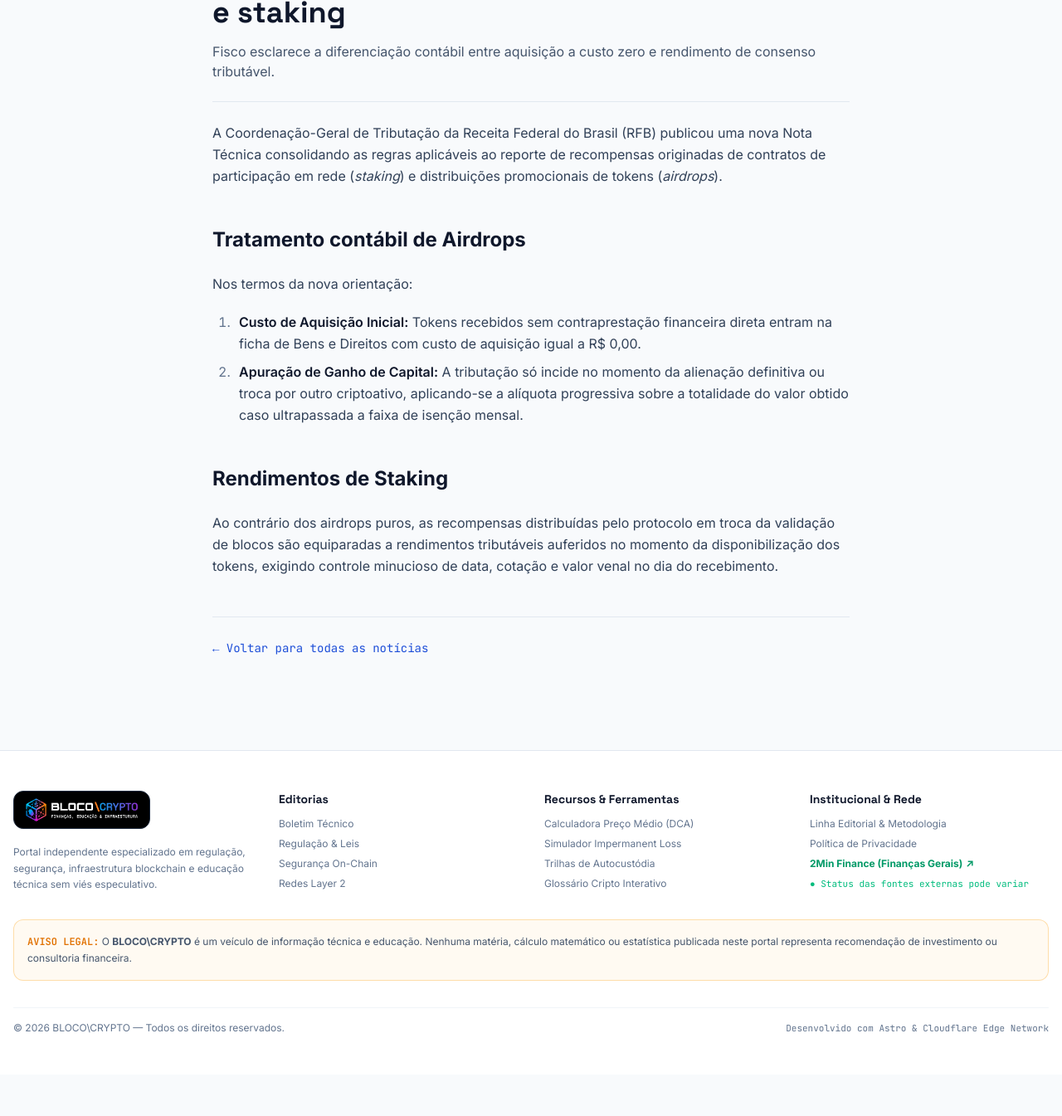
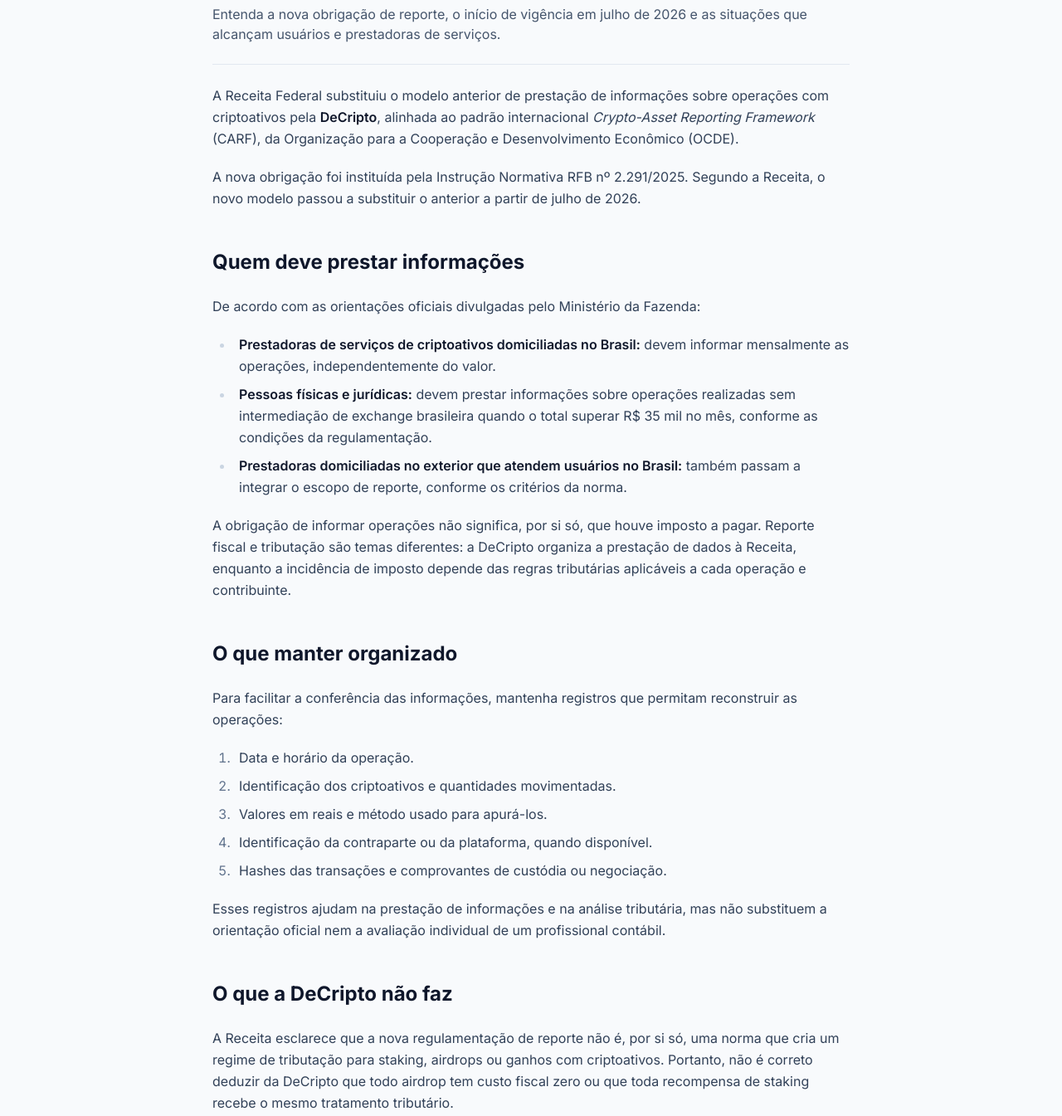
Before and after one commit to jpinfinite/bloco-crypto, an Astro site: page /noticias/receita-federal-declaracao-cripto in a window 1280 px wide. Shown: the part 300-1645 px from the top of the page at 83% size. Before the commit the page ends 1595 px from the top, so only its background shows below. Built offline with nearby package versions, Linux system fonts and the light colour scheme; Astro itself is replaced by a stand-in of ours; no server answers.

Commit message:
editorial: corrigir precisão factual e referências em artigos

```diff
--- a/src/content/noticias/receita-federal-declaracao-cripto.md
+++ b/src/content/noticias/receita-federal-declaracao-cripto.md
@@ -1,18 +1,45 @@
 ---
-title: "Receita Federal publica orientação complementar sobre declaração de airdrops e staking"
-description: "Fisco esclarece a diferenciação contábil entre aquisição a custo zero e rendimento de consenso tributável."
+title: "DeCripto: quem deve informar operações com criptoativos à Receita Federal em 2026"
+description: "Entenda a nova obrigação de reporte, o início de vigência em julho de 2026 e as situações que alcançam usuários e prestadoras de serviços."
 pubDate: 2026-11-21
 category: "REGULAÇÃO"
 readingTime: "5 min"
 featured: false
 ---
 
-A Coordenação-Geral de Tributação da Receita Federal do Brasil (RFB) publicou uma nova Nota Técnica consolidando as regras aplicáveis ao reporte de recompensas originadas de contratos de participação em rede (*staking*) e distribuições promocionais de tokens (*airdrops*).
+A Receita Federal substituiu o modelo anterior de prestação de informações sobre operações com criptoativos pela **DeCripto**, alinhada ao padrão internacional *Crypto-Asset Reporting Framework* (CARF), da Organização para a Cooperação e Desenvolvimento Econômico (OCDE).
 
-## Tratamento contábil de Airdrops
-Nos termos da nova orientação:
-1. **Custo de Aquisição Inicial:** Tokens recebidos sem contraprestação financeira direta entram na ficha de Bens e Direitos com custo de aquisição igual a R$ 0,00.
-2. **Apuração de Ganho de Capital:** A tributação só incide no momento da alienação definitiva ou troca por outro criptoativo, aplicando-se a alíquota progressiva sobre a totalidade do valor obtido caso ultrapassada a faixa de isenção mensal.
+A nova obrigação foi instituída pela Instrução Normativa RFB nº 2.291/2025. Segundo a Receita, o novo modelo passou a substituir o anterior a partir de julho de 2026.
 
-## Rendimentos de Staking
-Ao contrário dos airdrops puros, as recompensas distribuídas pelo protocolo em troca da validação de blocos são equiparadas a rendimentos tributáveis auferidos no momento da disponibilização dos tokens, exigindo controle minucioso de data, cotação e valor venal no dia do recebimento.
+## Quem deve prestar informações
+
+De acordo com as orientações oficiais divulgadas pelo Ministério da Fazenda:
+
+- **Prestadoras de serviços de criptoativos domiciliadas no Brasil:** devem informar mensalmente as operações, independentemente do valor.
+- **Pessoas físicas e jurídicas:** devem prestar informações sobre operações realizadas sem intermediação de exchange brasileira quando o total superar R$ 35 mil no mês, conforme as condições da regulamentação.
+- **Prestadoras domiciliadas no exterior que atendem usuários no Brasil:** também passam a integrar o escopo de reporte, conforme os critérios da norma.
+
+A obrigação de informar operações não significa, por si só, que houve imposto a pagar. Reporte fiscal e tributação são temas diferentes: a DeCripto organiza a prestação de dados à Receita, enquanto a incidência de imposto depende das regras tributárias aplicáveis a cada operação e contribuinte.
+
+## O que manter organizado
+
+Para facilitar a conferência das informações, mantenha registros que permitam reconstruir as operações:
+
+1. Data e horário da operação.
+2. Identificação dos criptoativos e quantidades movimentadas.
+3. Valores em reais e método usado para apurá-los.
+4. Identificação da contraparte ou da plataforma, quando disponível.
+5. Hashes das transações e comprovantes de custódia ou negociação.
+
+Esses registros ajudam na prestação de informações e na análise tributária, mas não substituem a orientação oficial nem a avaliação individual de um profissional contábil.
+
+## O que a DeCripto não faz
+
+A Receita esclarece que a nova regulamentação de reporte não é, por si só, uma norma que cria um regime de tributação para staking, airdrops ou ganhos com criptoativos. Portanto, não é correto deduzir da DeCripto que todo airdrop tem custo fiscal zero ou que toda recompensa de staking recebe o mesmo tratamento tributário.
+
+## Fontes oficiais
+
+- [Receita Federal — Atos referentes à DeCripto (IN RFB 2.291/2025)](https://www.gov.br/receitafederal/pt-br/assuntos/orientacao-tributaria/declaracoes-e-demonstrativos/criptoativos/decripto)
+- [Ministério da Fazenda — Receita atualiza regulamentação de criptoativos (17 nov. 2025; atualização em 27 out. 2026)](https://www.gov.br/fazenda/pt-br/assuntos/noticias/2025/novembro/receita-federal-atualiza-regulamentacao-de-criptoativos-para-adapta-la-ao-padrao-internacional)
+
+*Conteúdo informativo. Obrigações e prazos devem ser conferidos na norma e nos manuais vigentes da Receita Federal.*
```
